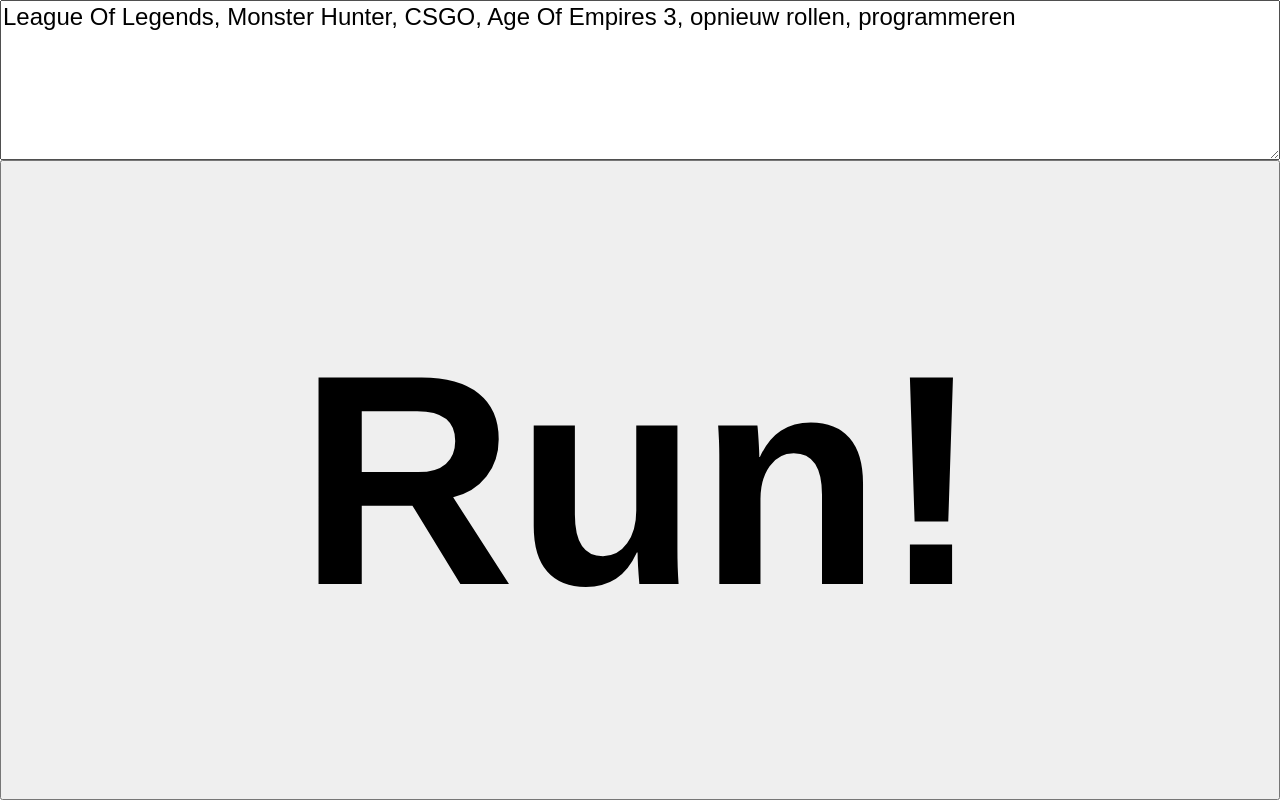
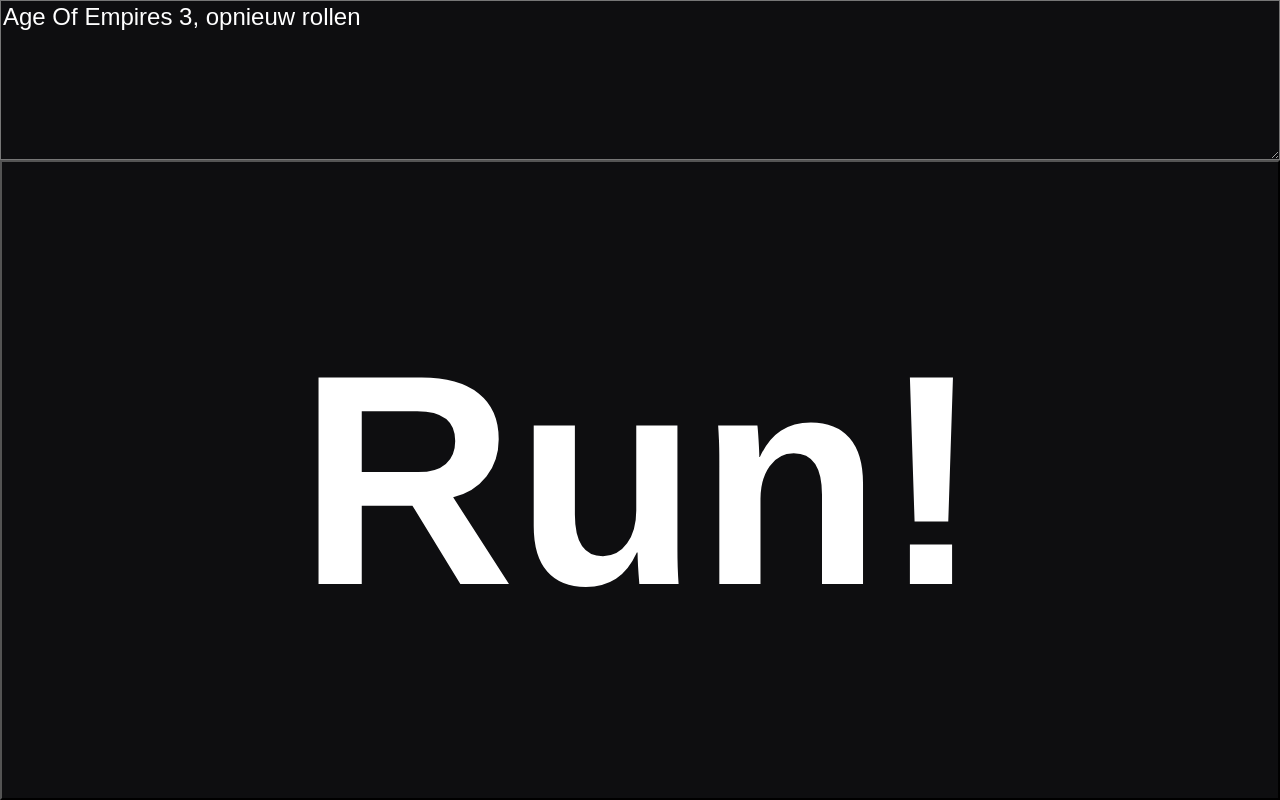
Before and after one commit to DvOtterloo/RandomGamePicker, a plain HTML site: page index.html in a window 1280 px wide. Drawn offline with Linux system fonts and the light colour scheme.

Commit message:
Added dark mode; Removed default options

```diff
--- a/index.html
+++ b/index.html
@@ -8,12 +8,16 @@
 				margin:0;
 				padding:0;
 				font-family: arial, sans-serif;
+				color: white;
+				background-color: #0e0e10;
 			}
 			#games {
 				width:100%;
 				height: 20%;
 				font-family:inherit;
 				font-size:150%;
+				color:inherit;
+				background:inherit;
 			}
 
 			#pick {
@@ -22,12 +26,14 @@
 				width:100%;
 				height:80%;
 				display:block;
+				color:inherit;
+				background:inherit;
 			}
 		</style>
 	</head>
 	<body>
 
-	<textarea id="games">League Of Legends, Monster Hunter, CSGO, Age Of Empires 3, opnieuw rollen, programmeren</textarea>
+	<textarea id="games">Age Of Empires 3, opnieuw rollen</textarea>
 
 	<button onclick="roll()" id="pick">Run!</button>
 		<script>
```
